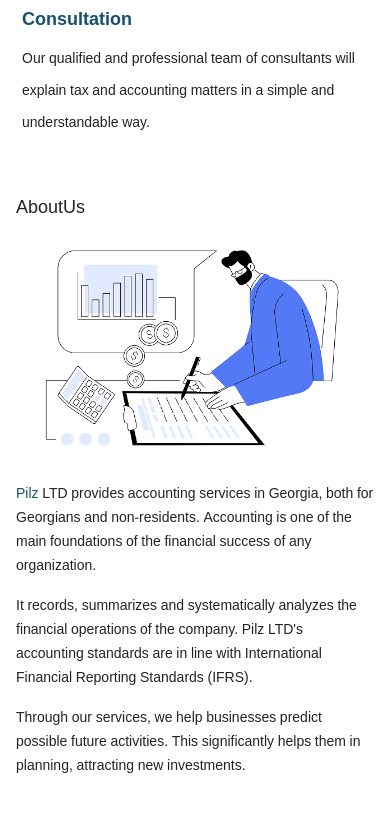
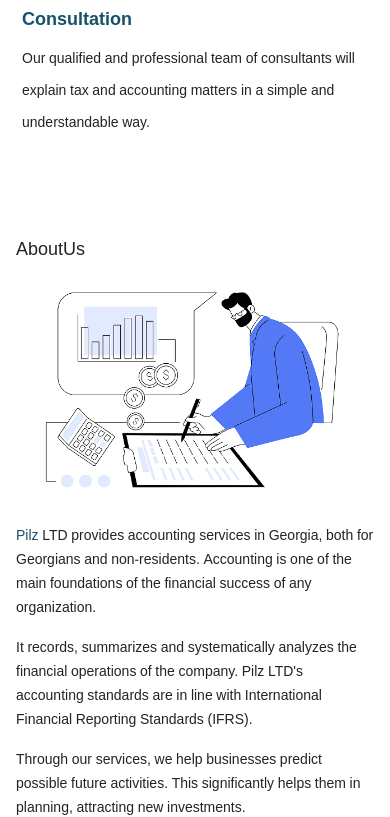
Before and after one commit to NikolozBeqauri/pilz, a Next.js app: page /en in a window 390 px wide. Shown: the part 3020-3837 px from the top of the page. Built offline with nearby package versions, Linux system fonts and the light colour scheme.

Commit message:
fix: changed spacing

```diff
--- a/app/components/About/AboutSection.module.scss
+++ b/app/components/About/AboutSection.module.scss
@@ -79,7 +79,7 @@
 }
 @media (max-width:900px) {
     .container {
-        padding: 0px 16px;
+        padding: 90px 16px 0px 16px;
         border-bottom: none;
         margin-bottom: 66px;
     }
--- a/app/components/ContactSection/ContactSection.module.scss
+++ b/app/components/ContactSection/ContactSection.module.scss
@@ -146,8 +146,8 @@
 @media (max-width: 900px) {
     .container {
         border: none;
-        margin: 66px 0px 48px 0px;
-        padding: 0px 16px;
+        margin: 0px 0px 48px 0px;
+        padding: 90px 16px 0px 16px;
     }
 
     .contactLeftLines {
--- a/app/components/Services/Services.module.scss
+++ b/app/components/Services/Services.module.scss
@@ -93,7 +93,7 @@
 
 @media (max-width:900px) {
     .content {
-        padding: 48px 16px;
+        padding: 48px 16px 0px 16px;
         border-bottom: none;
     }
         .imageWrapper {
```
